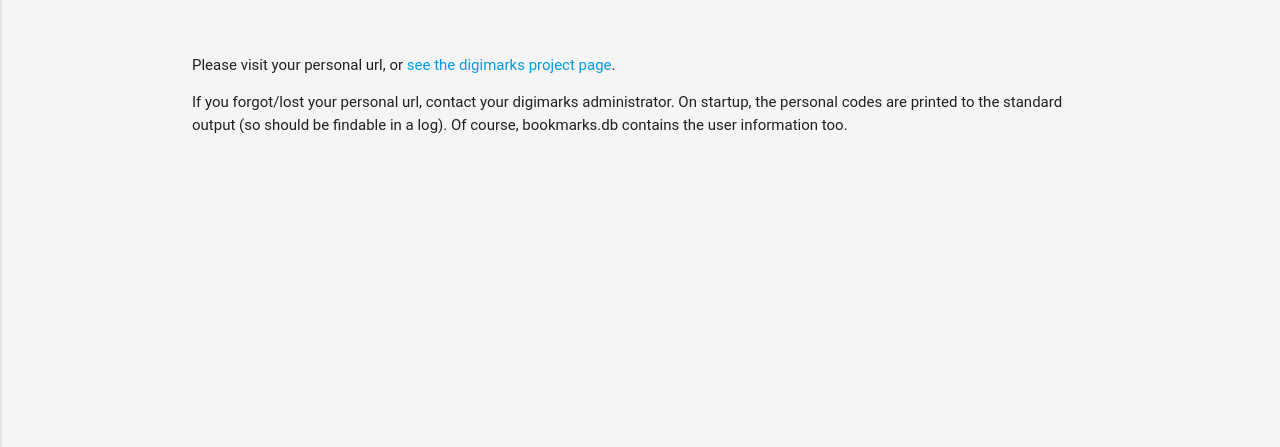
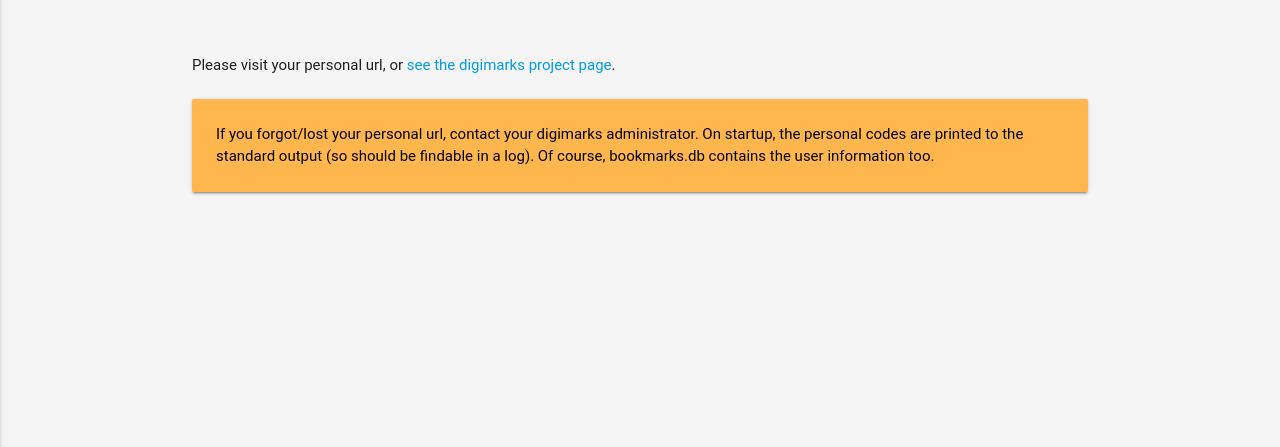
Before and after one commit to aquatix/digimarks, a Flask app: page / in a window 1280 px wide. Shown: the part 181-628 px from the top of the page. Run offline with Flask 2, Linux system fonts and the light colour scheme; parts of the project's set-up code (start-up, migrations or seed data) failed here and were passed over; some libraries are stand-ins or nearby versions; some web fonts are replaced.

Commit message:
Made the 'forgot your key' message a bit more orange

```diff
--- a/templates/index.html
+++ b/templates/index.html
@@ -3,5 +3,15 @@
 {% block pageheader %}digimarks{% endblock %}
 {% block pagecontent %}
     <p>Please visit your personal url, or <a href="https://github.com/aquatix/digimarks">see the digimarks project page</a>.</p>
-    <p>If you forgot/lost your personal url, contact your digimarks administrator. On startup, the personal codes are printed to the standard output (so should be findable in a log). Of course, bookmarks.db contains the user information too.</p>
+
+<div class="row">
+    <div class="col s12">
+        <div class="card-panel orange lighten-2">
+            <span class="black-text">
+                If you forgot/lost your personal url, contact your digimarks administrator. On startup, the personal codes are printed to the standard output (so should be findable in a log). Of course, bookmarks.db contains the user information too.
+            </span>
+        </div>
+    </div>
+</div>
+
 {% endblock %}
```
